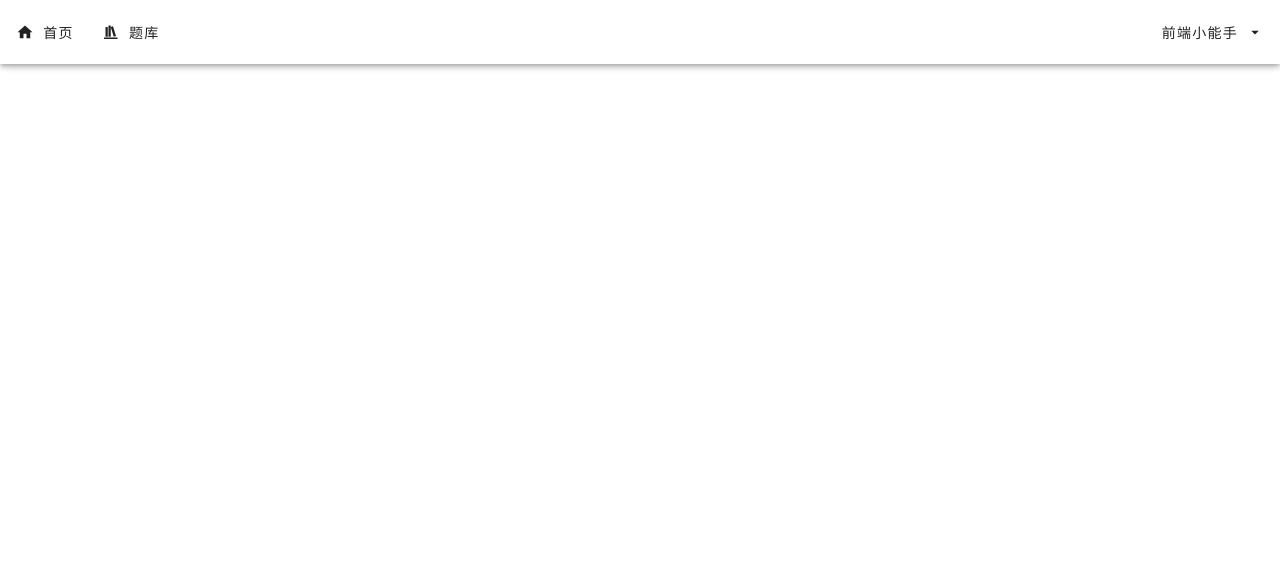
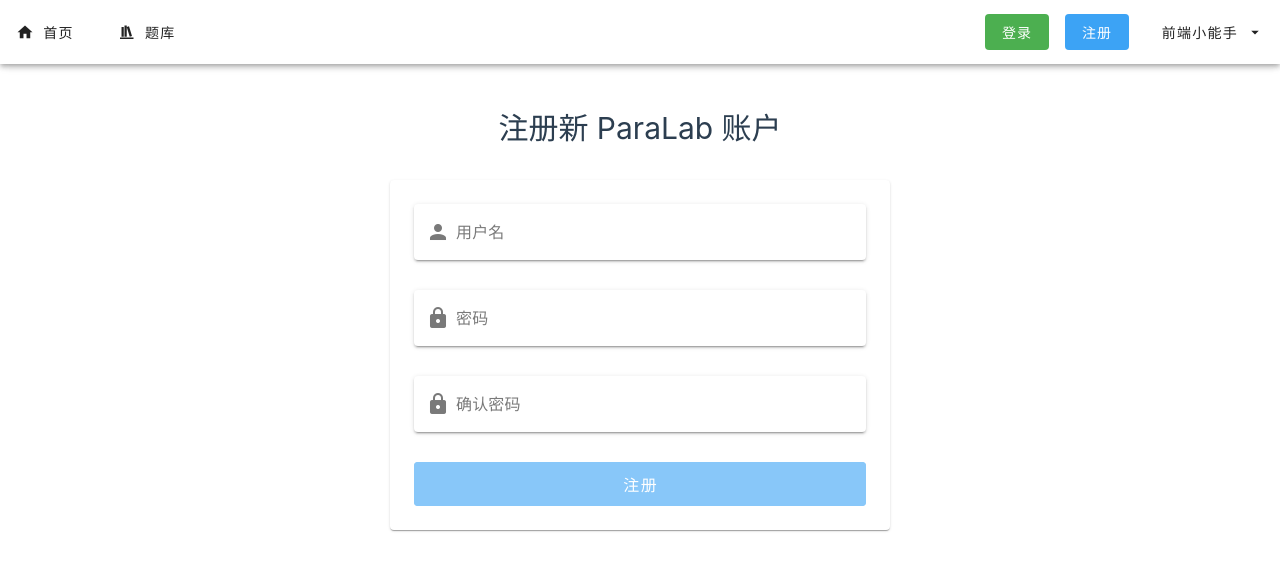
Before and after one commit to xtlsoft/paralab, a Vue app in the folder packages/ui/: page /register in a window 1280 px wide. Before the commit this address had no page. Shown: the top 570 px of the page. Built offline with nearby package versions, Linux system fonts and the light colour scheme.

Commit message:
Feat : login and register interface

```diff
--- a/packages/ui/package.json
+++ b/packages/ui/package.json
@@ -14,13 +14,16 @@
   },
   "dependencies": {
     "@mdi/font": "^7.3.67",
+    "markdown-it": "^13.0.0",
     "vue": "^3.2.45",
+    "vue-markdown-render": "^2.1.1",
     "vue-router": "^4.1.6",
     "vuetify": "^3.3.22"
   },
   "devDependencies": {
     "@rushstack/eslint-patch": "^1.1.4",
     "@types/jsdom": "^20.0.1",
+    "@types/markdown-it": "^13.0.0",
     "@types/node": "^18.11.9",
     "@vitejs/plugin-vue": "^3.2.0",
     "@vue/eslint-config-prettier": "^7.0.0",
--- a/packages/ui/src/components/ProblemHeader.vue
+++ b/packages/ui/src/components/ProblemHeader.vue
@@ -29,7 +29,7 @@ const pdata = problems.find (
                 <div style="text-align: center">
                     通过率
                 </div>
-                <div style="text-align: center">
+                <div style="text-align: center; font-size: x-large;">
                     {{ pdata.acceptance }}%
                 </div>
             </v-card>
--- a/packages/ui/src/components/ProblemSearch.vue
+++ b/packages/ui/src/components/ProblemSearch.vue
@@ -16,6 +16,8 @@ const rules = [
                     label="题目名称/题号/..."
                     :rules="rules"
                     hide-details="auto"
+                    variant="solo"
+                    rounded
                 />
             </v-col>
         </v-row>
--- a/packages/ui/src/components/TopNavigationBar.vue
+++ b/packages/ui/src/components/TopNavigationBar.vue
@@ -7,19 +7,34 @@ import user from '../user_data'
 	:border=10>
 		<template #prepend>
 			<v-btn
-				to="/"
-				prepend-icon="mdi-home">
+			to="/"
+			class="mr-4"
+			prepend-icon="mdi-home">
 				首页
 			</v-btn>
-
 			<v-btn
-				to="/problemlist"
-				prepend-icon="mdi-bookshelf">
+			to="/problemlist"
+			prepend-icon="mdi-bookshelf">
 				题库
 			</v-btn>
 		</template>
-
 		<template #append>
+			<v-btn
+			to="/login"
+			class="mr-4"
+			variant="flat"
+			color="success"
+			>
+				登录
+			</v-btn>
+			<v-btn
+			to="/register"
+			class="mr-4"
+			variant="flat"
+			color="blue"
+			>
+				注册
+			</v-btn>
 			<v-menu>
 				<template v-slot:activator="{ props }">
 					<v-btn
--- a/packages/ui/src/problem_data.ts
+++ b/packages/ui/src/problem_data.ts
@@ -7,20 +7,8 @@ let problem_data_fake = [
         "id" : 1,
         "name" : "Hello World",
         "acceptance" : 100,
-        "desciption" : "Print \"Hello World!\"",
-        "input_sample" : "",
-        "output_sample" : "Hello World!"
-    },
-    {
-        "id" : 2,
-        "name" : "" + verb + " syc",
-        "acceptance" : 99,
-        "desciption" : "In this problem, you need to " + lowverb + " syc properly.",
-        "input_format" : "One line, a question.",
-        "output_format" : "One line, you answer to the question.",
-        "input_sample" : "Do you wanna " + lowverb + " syc?",
-        "output_sample" : "Yes!"
-    },
+        "desciption_md" : "## 题目描述\n输出 \"Hello World!\n\"",
+    }
 ]
 
 let family = [
@@ -38,14 +26,16 @@ let family = [
 for (let i = 0; i < family.length; i++) {
     let x = family[i];
     problem_data_fake.push ({
-        "id" : i + 3,
+        "id" : i + 2,
         "name" : "" + verb + " syc's " + x,
         "acceptance" : 99 + 0.1 * (i + 1),
-        "desciption" : "In this problem, you need to " + lowverb + " syc's " + x + " properly.",
-        "input_format" : "One line, a question.",
-        "output_format" : "One line, you answer to the question.",
-        "input_sample" : "Do you wanna " + lowverb + " syc's " + x + "?",
-        "output_sample" : "Yes!"
+        "desciption_md" : "\
+## 题目描述\n\
+In this problem, you need to " + lowverb + " syc's " + x + " properly.\n\
+## 输入格式\n\
+One line, a question.\n\
+## 输出格式\n\
+One line, you answer to the question.\n",
     })
 }
 
--- /dev/null
+++ b/packages/ui/src/views/LoginView.vue
@@ -0,0 +1,79 @@
+<script setup lang="ts">
+import user from '../user_data'
+import { ref } from 'vue'
+
+let form = ref(false)
+let username = ref(null)
+let password = ref(null)
+let loading = ref(false)
+
+function onSubmit() {
+	console.log("onSubmit")
+	if (!form.value) {
+		alert("表单未填写完整")
+		return
+	}
+}
+
+function required(value: string) {
+	return !!value || "必填项"
+}
+
+</script>
+
+<template>
+	<v-row
+	class="mt-10"
+	justify="center">
+		<h1>
+			登录 ParaLab 账户
+		</h1>
+		<br>
+	</v-row>
+	<v-row
+	class="mt-10"
+	justify="center"
+    >
+	<v-card
+	width="500px"
+	class="px-6 py-6">
+		<v-form
+		v-model="form"
+        @submit.prevent="onSubmit">
+			<v-text-field
+			label="用户名"
+			v-model:model-value="username"
+			:readonly="loading"
+			:rules="[required]"
+			class="mb-2"
+			clearable
+			variant="solo"
+			prepend-inner-icon="mdi-account"
+			/>
+			<!-- hide password -->
+			<v-text-field
+			label="密码"
+			type="password"
+			v-model:model-value="password"
+			:readonly="loading"
+			:rules="[required]"
+			class="mb-2"
+			clearable
+			variant="solo"
+			prepend-inner-icon="mdi-lock"
+			/>
+
+			<v-btn
+			text="登录"
+			:disabled="!form"
+			:loading="loading"
+			block
+			color="success"
+			size="large"
+			type="submit"
+			variant="elevated"/>
+		</v-form>
+	</v-card>
+	</v-row>
+
+</template>
--- a/packages/ui/src/views/ProblemDetailView.vue
+++ b/packages/ui/src/views/ProblemDetailView.vue
@@ -4,12 +4,17 @@ import problems from '../problem_data'
 import SampleCard from '@/components/SampleCard.vue'
 import ProblemHeader from '@/components/ProblemHeader.vue';
 import { useRoute } from 'vue-router'
+import { ref } from 'vue'
+import VueMarkdown from 'vue-markdown-render'
 
 const route = useRoute()
 const pdata = problems.find (
   (item) => item.id === parseInt(route.params.problemid as string)
 )!;
 
+const desciption_md = ref(pdata.desciption_md)
+
+let str = "## fuck\n### fucker"
 </script>
 
 <template>
@@ -18,8 +23,12 @@ const pdata = problems.find (
 		<!-- under title line -->
 		<v-col
 		cols = "9">
+			<VueMarkdown
+				:source="pdata.desciption_md"/>
+		</v-col>
 			<!-- problem text -->
-			<v-row>
+			<!-- <v-row>
+
 				<h2>
 						题目描述
 				</h2>
@@ -64,7 +73,7 @@ const pdata = problems.find (
 					/>
 				</v-col>
 			</v-row>
-		</v-col>
+		</v-col> -->
 
 		<v-col>
 			<v-list>
--- /dev/null
+++ b/packages/ui/src/views/RegisterView.vue
@@ -0,0 +1,96 @@
+<script setup lang="ts">
+import user from '../user_data'
+import { ref } from 'vue'
+
+let form = ref(false)
+let username = ref(null)
+let password0 = ref(null)
+let password1 = ref(null)
+let loading = ref(false)
+
+function onSubmit() {
+	console.log("onSubmit")
+	if (!form.value) {
+		alert("表单未填写完整")
+		return
+	}
+    if (password0.value != password1.value) {
+        alert("两次输入的密码不一致")
+        return
+    }
+}
+
+function required(value: string) {
+	return !!value || "必填项"
+}
+
+</script>
+
+<template>
+	<v-row
+	class="mt-10"
+	justify="center">
+		<h1>
+			注册新 ParaLab 账户
+		</h1>
+		<br>
+	</v-row>
+	<v-row
+	class="mt-10"
+	justify="center"
+    >
+	<v-card
+	width="500px"
+	class="px-6 py-6">
+		<v-form
+		v-model="form"
+        @submit.prevent="onSubmit">
+			<v-text-field
+			label="用户名"
+			v-model:model-value="username"
+			:readonly="loading"
+			:rules="[required]"
+			class="mb-2"
+			clearable
+			variant="solo"
+			prepend-inner-icon="mdi-account"
+			/>
+			<!-- hide password -->
+			<v-text-field
+			label="密码"
+			type="password"
+			v-model:model-value="password0"
+			:readonly="loading"
+			:rules="[required]"
+			class="mb-2"
+			clearable
+			variant="solo"
+			prepend-inner-icon="mdi-lock"
+			/>
+
+            <v-text-field
+			label="确认密码"
+			type="password"
+			v-model:model-value="password1"
+			:readonly="loading"
+			:rules="[required]"
+			class="mb-2"
+			clearable
+			variant="solo"
+			prepend-inner-icon="mdi-lock"
+			/>
+
+			<v-btn
+			text="注册"
+			:disabled="!form"
+			:loading="loading"
+			block
+			color="blue"
+			size="large"
+			type="submit"
+			variant="elevated"/>
+		</v-form>
+	</v-card>
+	</v-row>
+
+</template>
```
Also changed, not shown: packages/ui/src/router/index.ts (+8 -0 lines), 1 other file (tests, documents, lock files or other folders).
